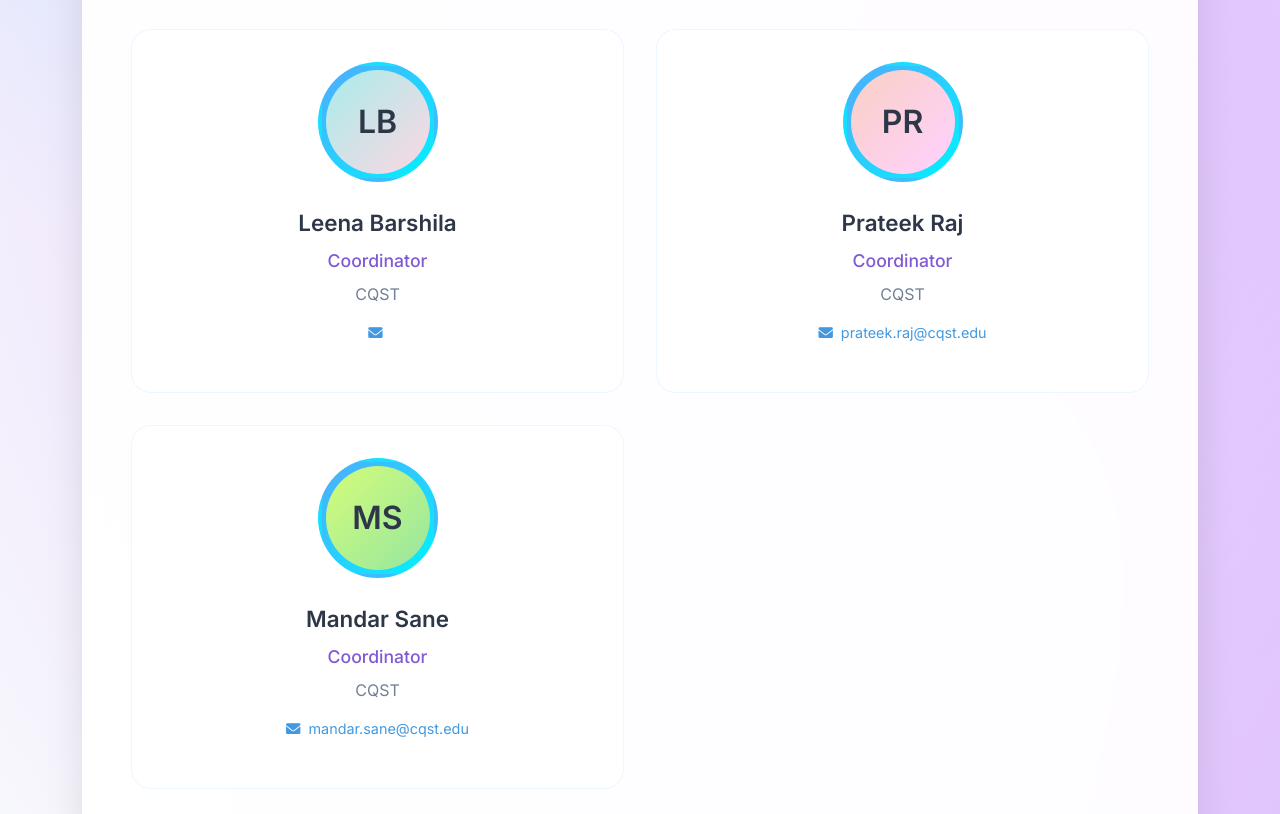
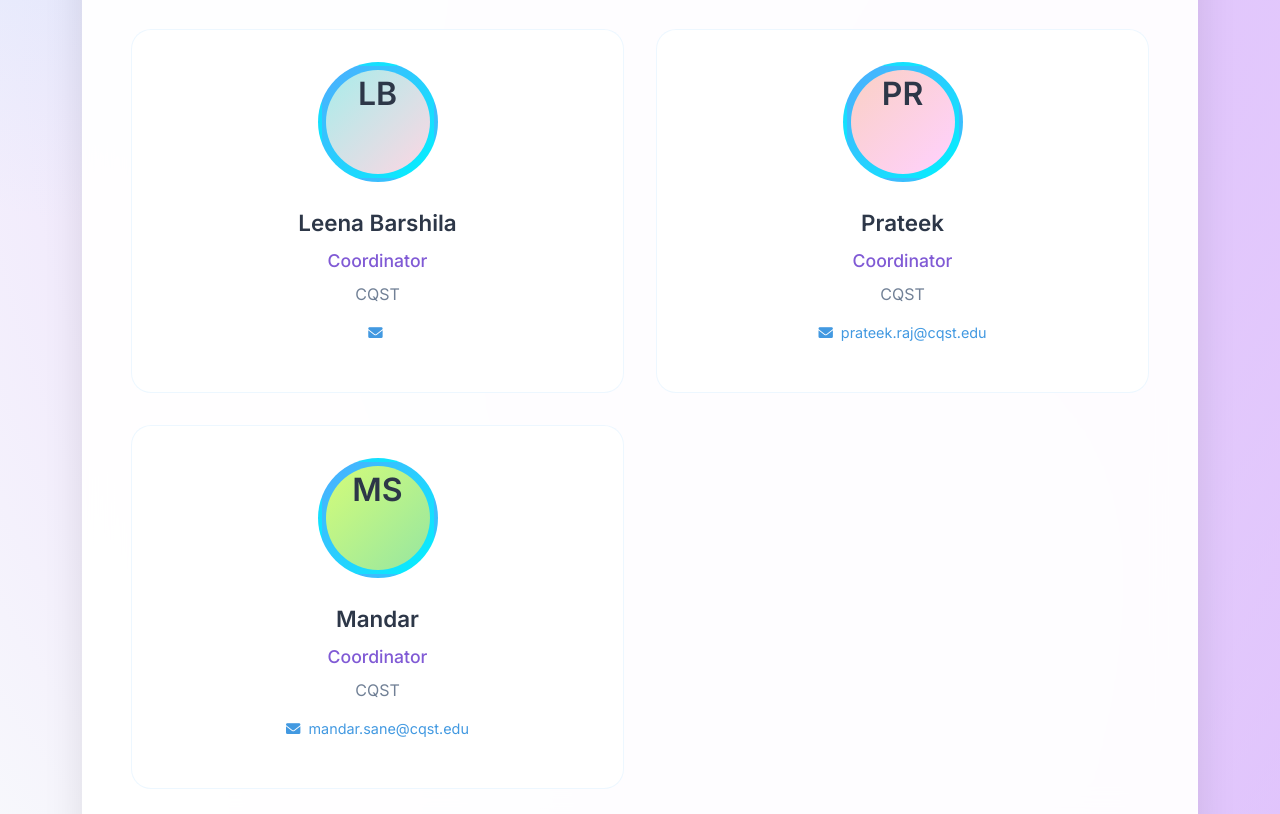
Before and after one commit to CQST2025/QSQT-Conference, a plain HTML site: page organizers.html in a window 1280 px wide. Shown: the part 1968-2782 px from the top of the page. Drawn offline with nearby package versions, Linux system fonts and the light colour scheme.

Commit message:
Update organizers.html

```diff
--- a/organizers.html
+++ b/organizers.html
@@ -357,8 +357,7 @@
             width: 100%;
             height: 100%;
             border-radius: 50%;
-            display: flex;
-            align-items: center;
+            object-fit: cover;
             justify-content: center;
             font-size: 2rem;
             font-weight: 600;
@@ -708,7 +707,7 @@
                 PR
             </div>
         </div>
-        <div class="organizer-name">Prateek Raj</div>
+        <div class="organizer-name">Prateek</div>
         <div class="organizer-role">Coordinator</div>
         <div class="organizer-affiliation">CQST</div>
         <div class="organizer-contact">
@@ -724,7 +723,7 @@
                 MS
             </div>
         </div>
-        <div class="organizer-name">Mandar Sane</div>
+        <div class="organizer-name">Mandar</div>
         <div class="organizer-role">Coordinator</div>
         <div class="organizer-affiliation">CQST</div>
         <div class="organizer-contact">
```
